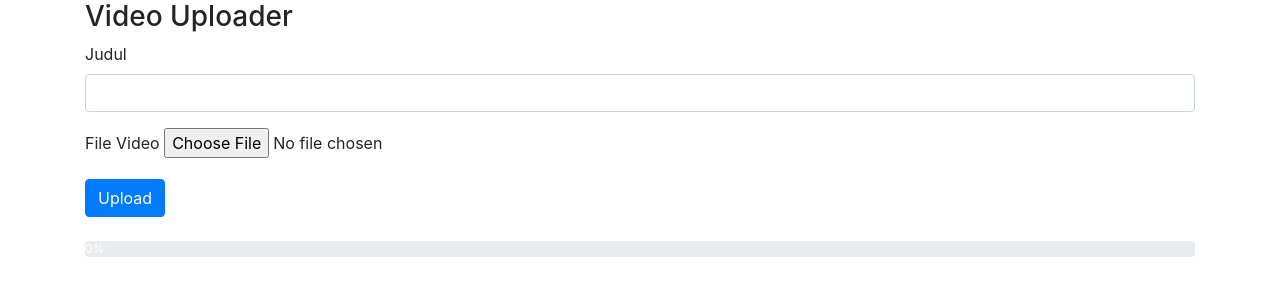
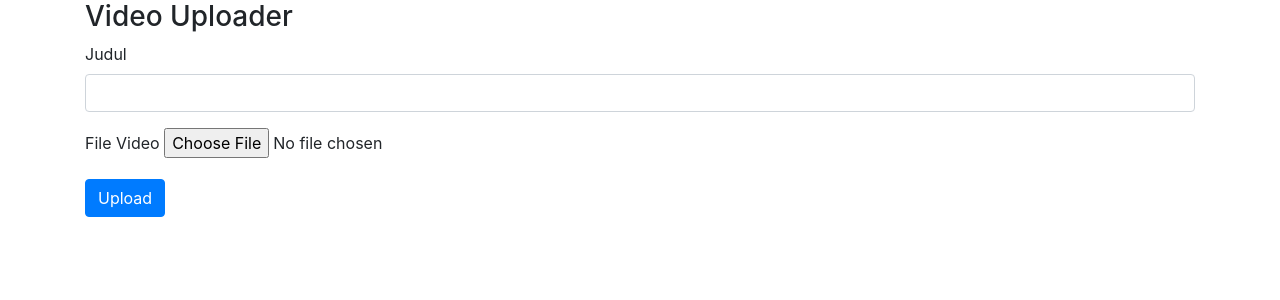
Before and after one commit to tarikhagustia/up_scrapping_ci, a CodeIgniter app: page /database/index.php/upload/index in a window 1280 px wide. Shown: the top 300 px of the page. Run offline with CodeIgniter, Linux system fonts and the light colour scheme; some libraries are stand-ins or nearby versions.

Commit message:
Hide Progress sebelum upload

```diff
--- a/application/views/upload.php
+++ b/application/views/upload.php
@@ -24,7 +24,7 @@ defined('BASEPATH') OR exit('No direct script access allowed');
                     <button class="btn btn-primary">Upload</button>
                 </form>
                 <br>
-                <div class="progress">
+                <div class="progress" hidden>
                     <div class="progress-bar progress-bar-striped progress-bar-animated" id="upload-progress-bar" role="progressbar" style="width: 0%;" aria-valuenow="0" aria-valuemin="0" aria-valuemax="100">0%</div>
                 </div>
             </div>
@@ -35,8 +35,10 @@ defined('BASEPATH') OR exit('No direct script access allowed');
     <script src="https://cdnjs.cloudflare.com/ajax/libs/jquery.form/4.3.0/jquery.form.min.js" integrity="sha512-YUkaLm+KJ5lQXDBdqBqk7EVhJAdxRnVdT2vtCzwPHSweCzyMgYV/tgGF4/dCyqtCC2eCphz0lRQgatGVdfR0ww==" crossorigin="anonymous"></script>
     <script>
         const progressBar = document.getElementById("upload-progress-bar");
+
         $('form').ajaxForm({
             beforeSend: function() {
+                $('.progress').removeAttr('hidden')
                 progressBar.style.width = `0%`;
                 progressBar.innerHTML = `0%`;
             },
```
